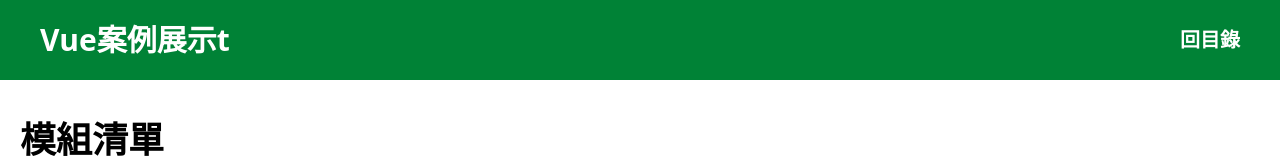
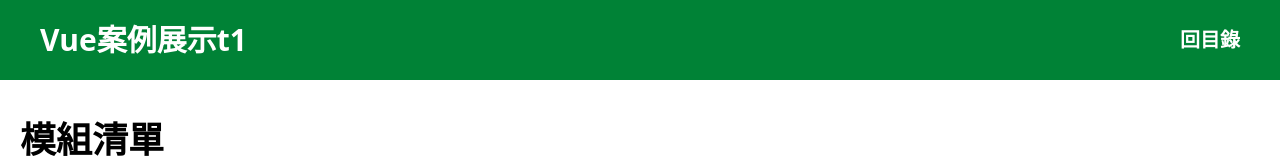
Before and after one commit to blueberry200/vue-blog-case, a Vue app: page / in a window 1280 px wide. Shown: the top 160 px of the page. Built offline with nearby package versions, Linux system fonts and the light colour scheme.

Commit message:
test ci 4

```diff
--- a/src/components/Header.vue
+++ b/src/components/Header.vue
@@ -2,7 +2,7 @@
   <div
     class="sticky flex justify-between items-center w-full h-20 px-10 bg-green-700 z-100"
   >
-    <div class="text-3xl font-black text-white">Vue案例展示t</div>
+    <div class="text-3xl font-black text-white">Vue案例展示t1</div>
     <div
       class="text-xl font-black text-white hover:cursor-pointer"
       @click="router.push('/')"
```
